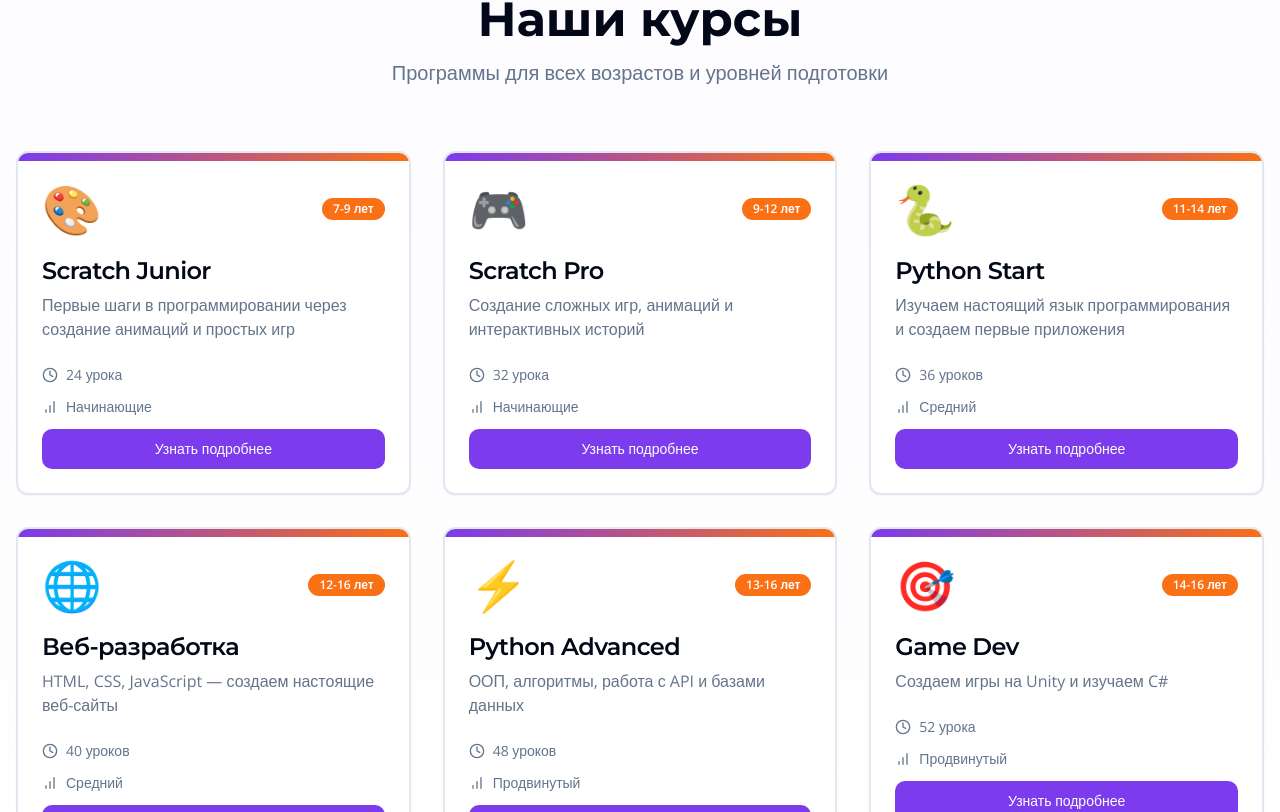
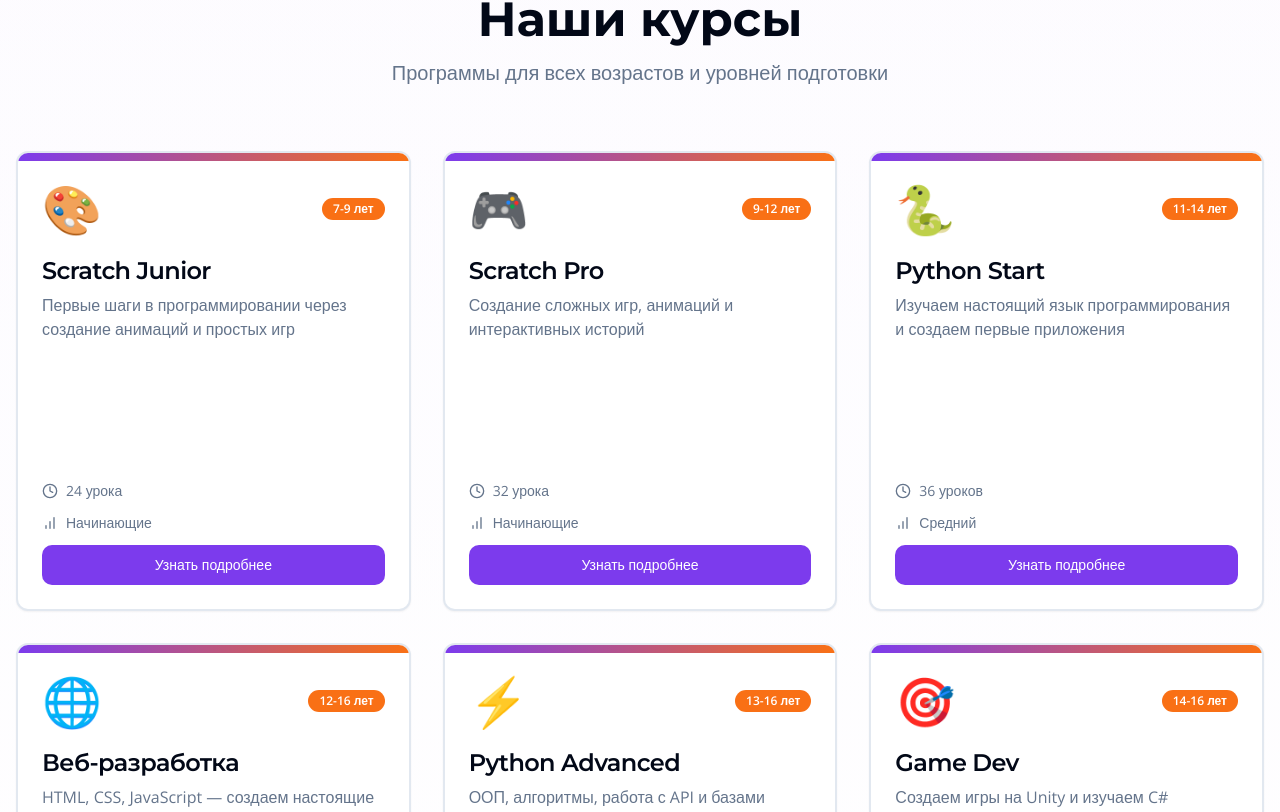
Before and after one commit to pr-poehali-dev/hello-code-site-1, a React (Vite) app: page / in a window 1280 px wide. Shown: the part 1608-2420 px from the top of the page. Built offline with nearby package versions, Linux system fonts and the light colour scheme.

Commit message:
Выравнивание карточек курсов

```diff
--- a/src/pages/Index.tsx
+++ b/src/pages/Index.tsx
@@ -209,26 +209,26 @@ export default function Index() {
                 details: 'Профессиональная разработка игр в Unity. Изучение C# и принципов геймдизайна. Работа с физикой, коллизиями, анимацией. Создание 2D и 3D игр. UI/UX для игр. Публикация игр в App Store и Google Play. Создание 4-5 полноценных игр.'
               }
             ].map((course, i) => (
-              <div key={i} className="perspective-1000">
+              <div key={i} className="perspective-1000 h-full">
                 <div
-                  className={`relative w-full transition-transform duration-700 transform-style-3d ${
+                  className={`relative w-full h-full transition-transform duration-700 transform-style-3d ${
                     flippedCard === i ? 'rotate-y-180' : ''
                   }`}
-                  style={{ transformStyle: 'preserve-3d' }}
+                  style={{ transformStyle: 'preserve-3d', minHeight: '460px' }}
                 >
-                  <Card className={`border-2 hover:shadow-xl transition-all hover:-translate-y-2 overflow-hidden ${
+                  <Card className={`border-2 hover:shadow-xl transition-all hover:-translate-y-2 overflow-hidden flex flex-col h-full ${
                     flippedCard === i ? 'invisible' : 'visible'
                   }`}>
                     <div className="h-2 bg-gradient-to-r from-primary to-secondary"></div>
-                    <CardHeader>
+                    <CardHeader className="flex-grow">
                       <div className="flex items-center justify-between mb-4">
                         <span className="text-5xl">{course.icon}</span>
                         <Badge variant="secondary">{course.age}</Badge>
                       </div>
                       <CardTitle className="text-2xl font-montserrat">{course.title}</CardTitle>
-                      <CardDescription className="text-base">{course.desc}</CardDescription>
+                      <CardDescription className="text-base min-h-[48px]">{course.desc}</CardDescription>
                     </CardHeader>
-                    <CardContent className="space-y-3">
+                    <CardContent className="space-y-3 mt-auto">
                       <div className="flex items-center gap-2 text-sm text-muted-foreground">
                         <Icon name="Clock" size={16} />
                         <span>{course.duration}</span>
@@ -243,44 +243,44 @@ export default function Index() {
                     </CardContent>
                   </Card>
 
-                  <Card className={`border-2 overflow-hidden absolute top-0 left-0 w-full h-full ${
+                  <Card className={`border-2 overflow-y-auto absolute top-0 left-0 w-full h-full flex flex-col ${
                     flippedCard === i ? 'visible' : 'invisible'
                   }`}
                     style={{ transform: 'rotateY(180deg)', backfaceVisibility: 'hidden' }}
                   >
                     <div className="h-2 bg-gradient-to-r from-secondary to-primary"></div>
-                    <CardHeader>
-                      <div className="flex items-center justify-between mb-4">
-                        <CardTitle className="text-2xl font-montserrat">{course.title}</CardTitle>
+                    <CardHeader className="pb-3">
+                      <div className="flex items-center justify-between">
+                        <CardTitle className="text-xl font-montserrat pr-2">{course.title}</CardTitle>
                         <Button
                           variant="ghost"
                           size="icon"
                           onClick={() => toggleCard(i)}
-                          className="hover:bg-accent"
+                          className="hover:bg-accent flex-shrink-0"
                         >
                           <Icon name="X" size={20} />
                         </Button>
                       </div>
                     </CardHeader>
-                    <CardContent className="space-y-4">
-                      <p className="text-sm leading-relaxed text-muted-foreground">
+                    <CardContent className="space-y-3 flex-grow pb-6">
+                      <p className="text-xs leading-relaxed text-muted-foreground">
                         {course.details}
                       </p>
-                      <div className="space-y-2 pt-4 border-t">
-                        <div className="flex items-center gap-2 text-sm">
-                          <Icon name="Clock" size={16} className="text-primary" />
+                      <div className="space-y-1.5 pt-2 border-t">
+                        <div className="flex items-center gap-2 text-xs">
+                          <Icon name="Clock" size={14} className="text-primary" />
                           <span className="font-semibold">{course.duration}</span>
                         </div>
-                        <div className="flex items-center gap-2 text-sm">
-                          <Icon name="BarChart" size={16} className="text-primary" />
+                        <div className="flex items-center gap-2 text-xs">
+                          <Icon name="BarChart" size={14} className="text-primary" />
                           <span className="font-semibold">{course.level}</span>
                         </div>
-                        <div className="flex items-center gap-2 text-sm">
-                          <Icon name="Users" size={16} className="text-primary" />
+                        <div className="flex items-center gap-2 text-xs">
+                          <Icon name="Users" size={14} className="text-primary" />
                           <span className="font-semibold">До 6 человек в группе</span>
                         </div>
                       </div>
-                      <Button className="w-full" onClick={() => toggleCard(i)}>
+                      <Button className="w-full mt-3" onClick={() => toggleCard(i)} size="sm">
                         Вернуться назад
                       </Button>
                     </CardContent>
```
